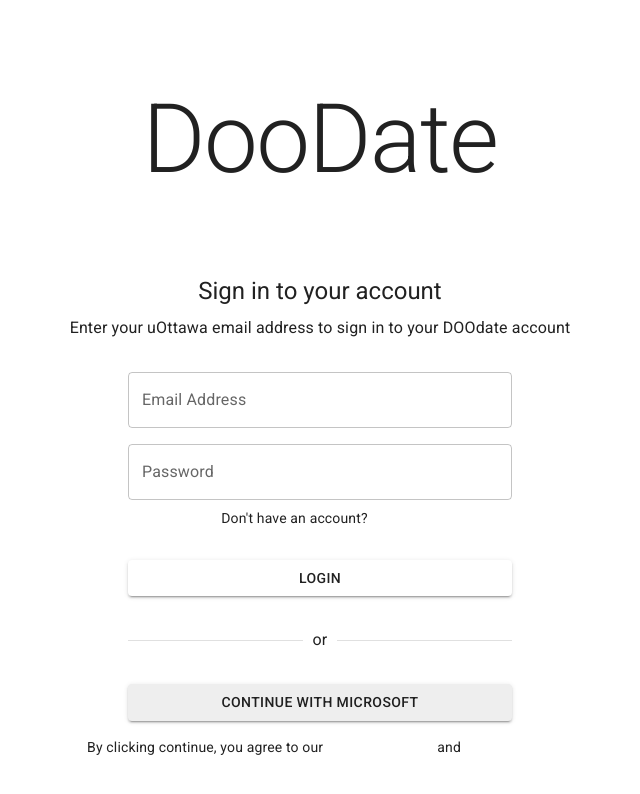
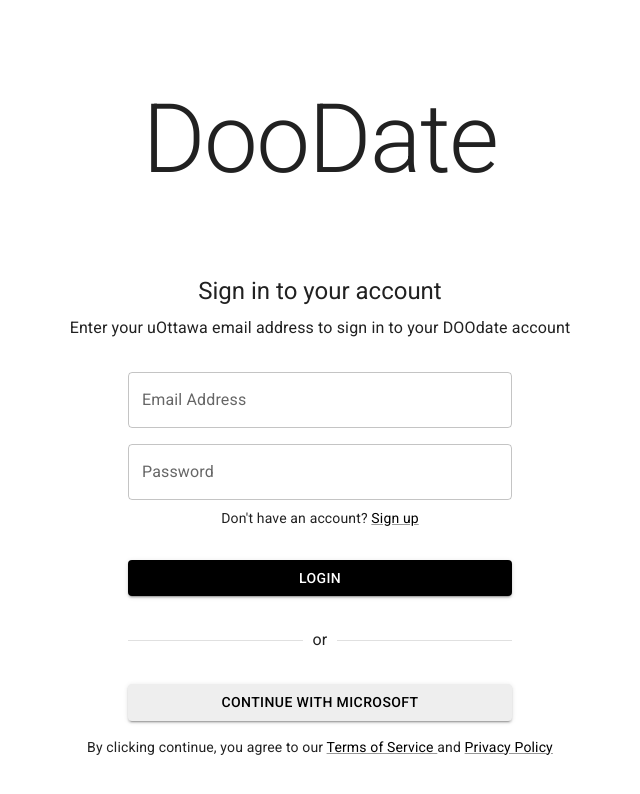
Before and after one commit to DOOdate/DOOdate, a React (Vite) app in the folder frontend/: page / in a window 1280 px wide. Shown: the top 794 px of the page, without its empty margins (320-960 px from the left). Built offline with nearby package versions, Linux system fonts and the light colour scheme.

Commit message:
Fix text colors

```diff
--- a/frontend/src/App.jsx
+++ b/frontend/src/App.jsx
@@ -16,18 +16,22 @@ function App() {
       dark: {
         palette: {
           primary: {
-            main: '#000000',
+            main: '#FFFFFF',
             light: '#DADADA',
-            secondary: '#1A1A1A'
+            secondary: '#1A1A1A',
+            base: '#000000'
+
           },
         },
       },
       light: {
         palette: {
           primary: {
-            main: '#FFFFFF',
+            main: '#000000',
             light: '#EEEEEE',
-            secondary: '#F1F1F1'
+            secondary: '#F1F1F1',
+            base: '#FFFFFF'
+
           },
         },
       },
--- a/frontend/src/login.jsx
+++ b/frontend/src/login.jsx
@@ -56,7 +56,8 @@ function Login(){
             sx = {{
                 width: { xs: "85vw", md: "30vw",},
                 marginTop: "4vh",
-                backgroundColor: "primary.main"
+                backgroundColor: "primary.main",
+                color: "primary.base"
             }}
             onClick={() => navigate('/home')}
             >
@@ -70,7 +71,8 @@ function Login(){
             sx = {{
                 width: { xs: "85vw", md: "30vw",},
                 marginTop: "4vh",
-                backgroundColor: "primary.light"
+                backgroundColor: "primary.light",
+                color: "#000000"
             }}>
             Continue with Microsoft
             </Button>
```
